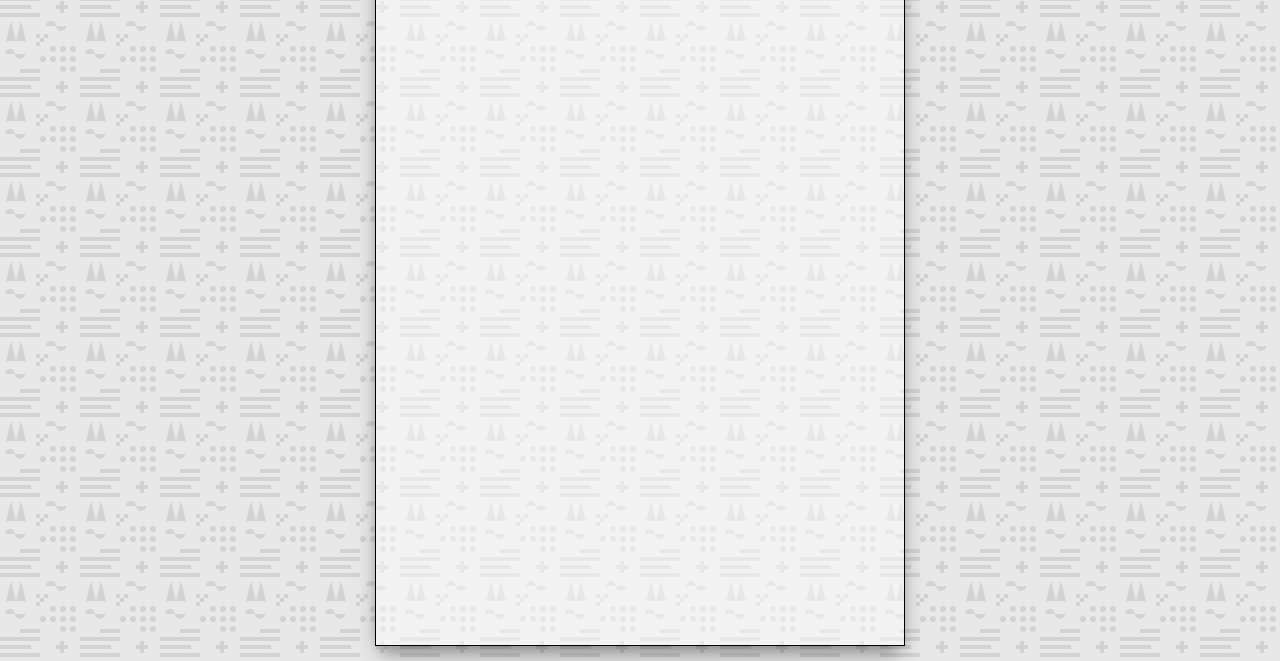
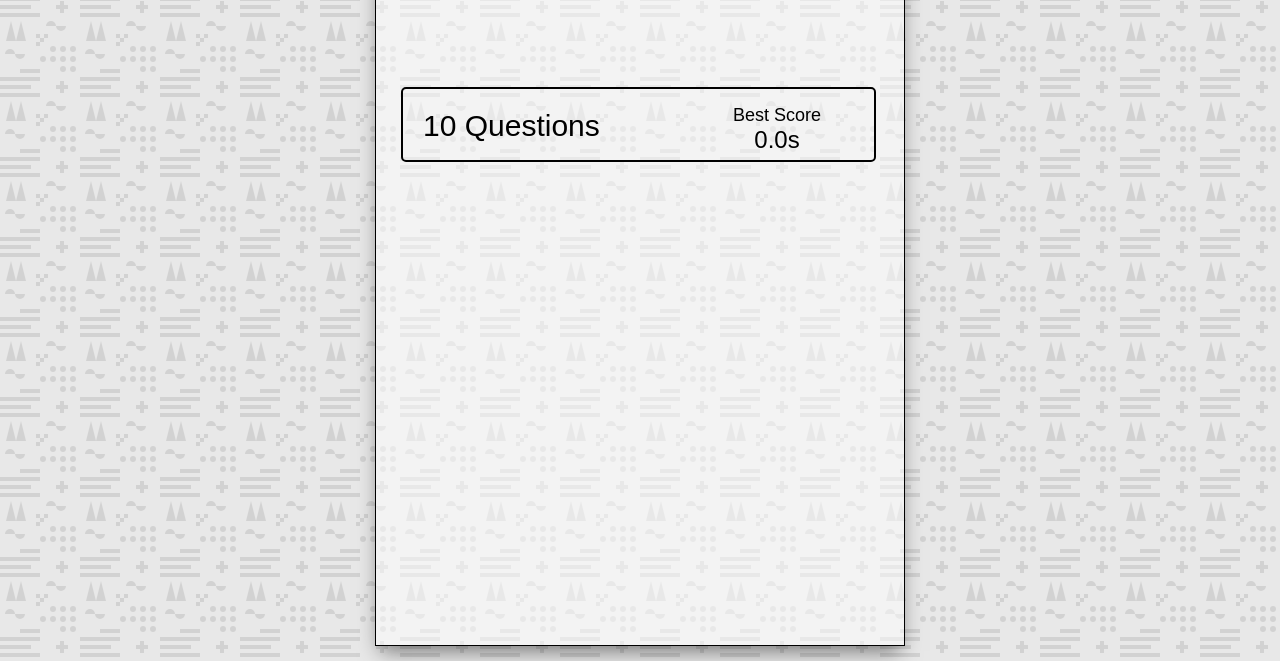
Before and after one commit to isnendyankp/mathsprintgame.github.io, a plain HTML site: page index.html in a window 1280 px wide. Shown: the part 139-800 px from the top of the page. Drawn offline with Linux system fonts and the light colour scheme; a web font is replaced by a local one.

Commit message:
Build UI-splash page, countdown: create 10 question radio input on splash page

```diff
--- a/index.html
+++ b/index.html
@@ -13,6 +13,23 @@
         <div class="header">
             <h1>Math Sprint Game</h1>
         </div>
+
+        <!-- Splash Page -->
+        <div class="card" id="splash-page">
+            <form action="" id="start-form">
+                <div class="selection-container">
+                    <!-- 10 Questions Radio Input -->
+                    <div class="radio-container">
+                        <label for="value-10">10 Questions</label>
+                        <input type="radio" name="questions" value="10" id="value-10">
+                        <span class="best-score">
+                            <span>Best Score</span>
+                            <span class="best-score-value">0.0s</span>
+                        </span>
+                    </div>
+                </div>
+            </form>
+        </div>
     </div>
     <!-- Script -->
     <script src="script.js"></script>
```
